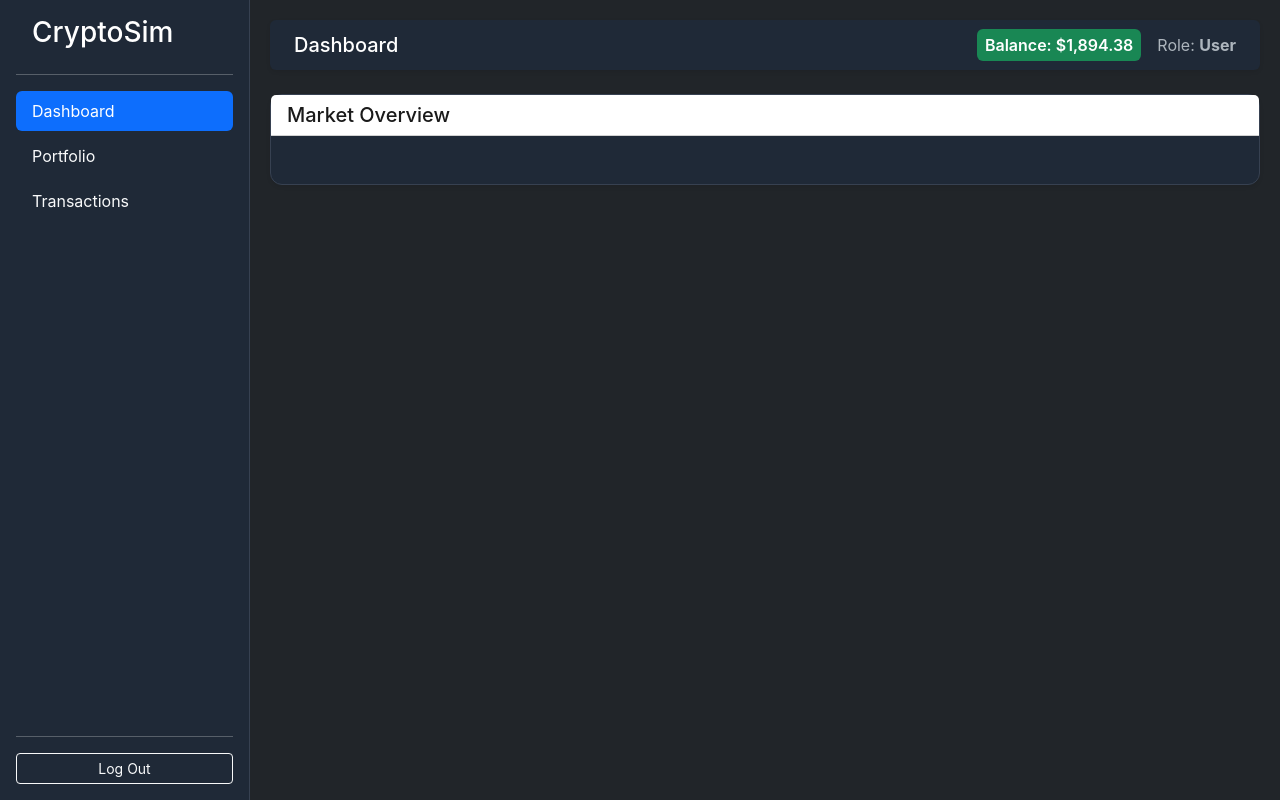
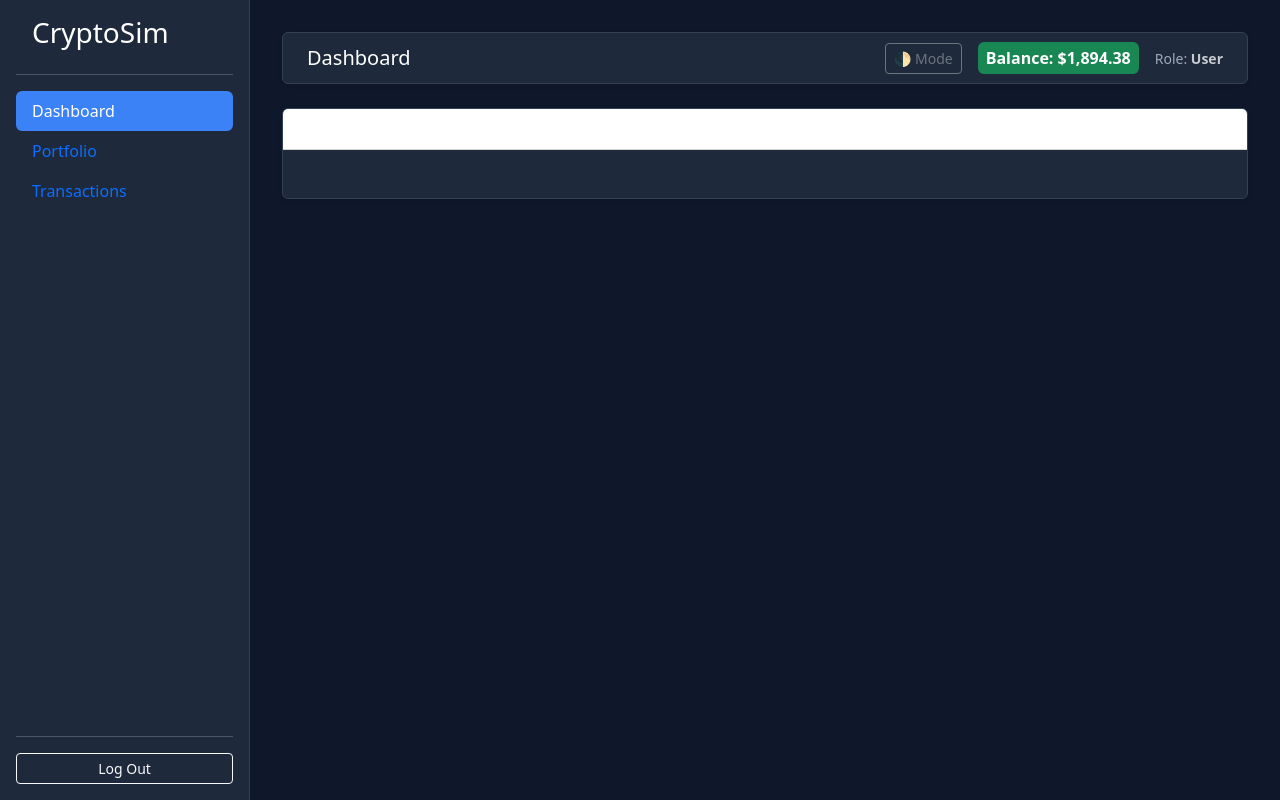
Before and after one commit to Dembem1/Cryptocurrency-Trading-Simulator, a Flask app: page /dashboard/user in a window 1280 px wide. Run offline with Flask 3, Linux system fonts and the light colour scheme.

Commit message:
light theme added

```diff
--- a/static/style.css
+++ b/static/style.css
@@ -1,17 +1,37 @@
-/* General body */
-body {
-    background-color: #111827;
-    color: #e5e7eb;
-    font-family: 'Inter', system-ui, -apple-system, sans-serif;
-    min-height: 100vh;
-    margin: 0;
+:root {
+    --bg-color: #0f172a;
+    --sidebar-bg: #1e293b;
+    --card-bg: #1e293b;
+    --text-main: #cbd5e1;
+    --text-heading: #ffffff;
+    --border-color: #334155;
+    --input-bg: #0f172a;
 }
 
-/* Layout structure */
+[data-theme="light"] {
+    --bg-color: #f8f9fa;
+    --sidebar-bg: #ffffff;
+    --card-bg: #ffffff;
+    --text-main: #334155;
+    --text-heading: #0f172a;
+    --border-color: #e2e8f0;
+    --input-bg: #ffffff;
+}
+
+body {
+    background-color: var(--bg-color) !important;
+    color: var(--text-main) !important;
+    transition: all 0.3s ease;
+}
+
+/* Fix for all text and headings */
+p, span, li, label, .form-label, td, th, .text-muted { color: var(--text-main) !important; }
+h1, h2, h3, h4, h5, h6, .navbar-brand, .card-title, strong, b { color: var(--text-heading) !important; }
+
 .sidebar {
     height: 100vh;
-    background-color: #1f2937; /* sidebar */
-    border-right: 1px solid #374151;
+    background-color: var(--sidebar-bg) !important;
+    border-right: 1px solid var(--border-color);
     position: fixed;
     width: 250px;
     z-index: 1000;
@@ -23,148 +43,16 @@ body {
     width: calc(100% - 250px);
 }
 
-/* Navigation and Sidebar */
-.nav-link {
-    color: #9ca3af !important;
-    transition: all 0.2s ease;
-    border-radius: 6px;
-    margin-bottom: 5px;
+.no-sidebar { margin-left: 0 !important; width: 100% !important; }
+
+.card { background-color: var(--card-bg) !important; border: 1px solid var(--border-color) !important; }
+
+.form-control {
+    background-color: var(--input-bg) !important;
+    border: 1px solid var(--border-color) !important;
+    color: var(--text-main) !important;
 }
 
-.nav-link:hover {
-    color: #fbbf24 !important; /* hover effect  */
-    background-color: rgba(255, 255, 255, 0.05);
-}
+.nav-link.active { background-color: #3b82f6 !important; color: #ffffff !important; }
 
-.nav-link.active {
-    background-color: #3b82f6 !important;
-    color: #ffffff !important;
-}
-
-/* Cards and Visual Hierarchy */
-.card {
-    background-color: #1f2937;
-    border: 1px solid #374151;
-    border-radius: 12px;
-    color: #e5e7eb;
-}
-
-.card-hover {
-    transition: border-color 0.2s ease, transform 0.2s ease;
-    cursor: pointer;
-}
-
-.card-hover:hover {
-    border-color: #6366f1 !important;
-    transform: translateY(-4px); /* lift effect */
-}
-
-/* Forms and Input Visibility */
-.form-control {
-    background-color: #111827 !important;
-    border: 1px solid #374151;
-    color: #ffffff !important;
-    padding: 0.75rem;
-}
-
-.form-control:focus {
-    background-color: #111827;
-    color: #ffffff;
-    border-color: #3b82f6;
-    box-shadow: 0 0 0 0.25rem rgba(59, 130, 246, 0.25);
-}
-
-.form-control::placeholder {
-    color: #6b7280;
-}
-
-/* Autofill on dark theme */
-input:-webkit-autofill,
-input:-webkit-autofill:hover,
-input:-webkit-autofill:focus {
-    -webkit-box-shadow: 0 0 0px 1000px #111827 inset;
-    -webkit-text-fill-color: #ffffff;
-    caret-color: #ffffff;
-}
-
-/* Tables and Data Clarity */
-.table {
-    color: #e5e7eb;
-    border-color: #374151;
-}
-
-.table-dark {
-    --bs-table-bg: #1f2937;
-    --bs-table-border-color: #374151;
-}
-
-/* Financial indicators */
-.text-success { color: #10b981 !important; } /* profit/ROI */
-.text-danger { color: #ef4444 !important; }  /* loss */
-.badge { font-weight: 600; padding: 0.5em 0.8em; }
-
-/* Scrollbar */
-::-webkit-scrollbar {
-    width: 8px;
-}
-
-::-webkit-scrollbar-track {
-    background: #111827;
-}
-
-::-webkit-scrollbar-thumb {
-    background: #374151;
-    border-radius: 10px;
-}
-
-::-webkit-scrollbar-thumb:hover {
-    background: #4b5563;
-}
-
-/* Theme variables */
-:root {
-    --text-light: #f8f9fa;
-    --text-white: #ffffff;
-    --text-muted-light: #adb5bd;
-    --text-dark: #1a1a1a;
-    --text-muted-dark: #4b5563;
-    --bg-white: #ffffff;
-}
-
-/* General light text theme */
-.card-body, .card-title, .card-text,
-.list-group-item, .nav-link,
-label, .form-label, .input-group-text {
-    color: var(--text-light) !important;
-}
-
-.text-muted, .small, span.text-secondary {
-    color: var(--text-muted-light) !important;
-}
-
-/* Light background contexts */
-.table,
-.table :is(td, th, thead th, tbody tr td) {
-    background-color: var(--bg-white) !important;
-    color: var(--text-dark) !important;
-    border-color: #dee2e6 !important;
-}
-
-/* Specific overrides for bold text and titles within light containers */
-.table :is(h5, h6, b, strong),
-.bg-light h5,
-.bg-white h5,
-.coin-name,
-.coin-symbol {
-    color: var(--text-dark) !important;
-}
-
-/* improving readability for muted text on light backgrounds */
-.table .text-muted {
-    color: var(--text-muted-dark) !important;
-}
-
-/* Safety patch */
-.alert, .alert-heading, .alert p {
-    color: #0f172a !important;
-}
+.btn-primary, .badge.bg-success, .badge.bg-danger { color: #ffffff !important; }
--- a/templates/layout.html
+++ b/templates/layout.html
@@ -7,37 +7,8 @@
 
     <link href="https://cdn.jsdelivr.net/npm/bootstrap@5.3.0/dist/css/bootstrap.min.css" rel="stylesheet">
     <link rel="stylesheet" href="{{ url_for('static', filename='style.css') }}">
-
-    <style>
-        /* structural CSS only */
-        .sidebar {
-            height: 100vh;
-            position: fixed;
-            width: 250px;
-            z-index: 1000;
-            background: #1f2937;
-        }
-        .main-content {
-            margin-left: 250px;
-            padding: 20px;
-            width: calc(100% - 250px);
-            transition: all 0.3s;
-        }
-        /* Style for when sidebar is hidden */
-        .no-sidebar {
-            margin-left: 0 !important;
-            width: 100% !important;
-            display: flex;
-            flex-direction: column;
-            justify-content: center;
-            min-height: 100vh;
-        }
-        .nav-link { color: rgba(255,255,255,.75); margin-bottom: 5px; }
-        .nav-link:hover { color: white; background: rgba(255,255,255,.1); }
-        .nav-link.active { background: #0d6efd !important; color: white !important; }
-    </style>
 </head>
-<body class="bg-dark text-white">
+<body>
 
     {% if username %}
     <div class="sidebar d-flex flex-column p-3">
@@ -45,28 +16,14 @@
         <hr>
         <ul class="nav nav-pills flex-column mb-auto">
             {% if role == 'admin' %}
-                <li class="nav-item">
-                    <a href="{{ url_for('admin_dashboard', username=username) }}" class="nav-link {% if title == 'Admin Dashboard' %}active{% endif %}">Admin Home</a>
-                </li>
-                <li>
-                    <a href="{{ url_for('manage_users', username=username) }}" class="nav-link {% if title == 'Manage Users' %}active{% endif %}">User Management</a>
-                </li>
-                <li>
-                    <a href="{{ url_for('manage_coins', username=username) }}" class="nav-link {% if title == 'Manage Coins' %}active{% endif %}">Coin Management</a>
-                </li>
-                <li>
-                    <a href="{{ url_for('logs', username=username) }}" class="nav-link {% if title == 'System Logs' %}active{% endif %}">System Logs</a>
-                </li>
+                <li><a href="{{ url_for('admin_dashboard', username=username) }}" class="nav-link {% if title == 'Admin Dashboard' %}active{% endif %}">Admin Home</a></li>
+                <li><a href="{{ url_for('manage_users', username=username) }}" class="nav-link {% if title == 'Manage Users' %}active{% endif %}">User Management</a></li>
+                <li><a href="{{ url_for('manage_coins', username=username) }}" class="nav-link {% if title == 'Manage Coins' %}active{% endif %}">Coin Management</a></li>
+                <li><a href="{{ url_for('logs', username=username) }}" class="nav-link {% if title == 'System Logs' %}active{% endif %}">System Logs</a></li>
             {% else %}
-                <li class="nav-item">
-                    <a href="{{ url_for('dashboard', username=username) }}" class="nav-link {% if page_title == 'Dashboard' %}active{% endif %}">Dashboard</a>
-                </li>
-                <li>
-                    <a href="{{ url_for('portfolio', username=username) }}" class="nav-link {% if page_category == 'portfolio' %}active{% endif %}">Portfolio</a>
-                </li>
-                <li>
-                    <a href="{{ url_for('transactions', username=username) }}" class="nav-link {% if page_title == 'Transactions' %}active{% endif %}">Transactions</a>
-                </li>
+                <li><a href="{{ url_for('dashboard', username=username) }}" class="nav-link {% if page_title == 'Dashboard' %}active{% endif %}">Dashboard</a></li>
+                <li><a href="{{ url_for('portfolio', username=username) }}" class="nav-link {% if page_category == 'portfolio' %}active{% endif %}">Portfolio</a></li>
+                <li><a href="{{ url_for('transactions', username=username) }}" class="nav-link {% if page_title == 'Transactions' %}active{% endif %}">Transactions</a></li>
             {% endif %}
         </ul>
         <hr>
@@ -77,11 +34,14 @@
     <div class="main-content {% if not username %}no-sidebar{% endif %}">
 
         {% if username %}
-        <nav class="navbar navbar-expand-lg navbar-dark mb-4 shadow-sm px-4 rounded" style="background-color: #1f2937;">
+        <nav class="navbar navbar-expand-lg navbar-dark mb-4 shadow-sm px-4 rounded" style="background-color: var(--sidebar-bg); border: 1px solid var(--border-color);">
             <span class="navbar-brand mb-0 h1">{{ page_title or title }}</span>
             <div class="ms-auto d-flex align-items-center">
-               <span class="badge bg-success me-3 p-2 fs-6"> Balance: ${{ "{:,.2f}".format(balance | float) if balance else "0.00" }}</span>
-                <span class="text-muted">Role: <strong class="text-capitalize">{{ role }}</strong></span>
+                <button id="theme-toggle" class="btn btn-sm btn-outline-secondary me-3">🌓 Mode</button>
+                <span class="badge bg-success me-3 p-2 fs-6">
+                    Balance: ${{ "{:,.2f}".format(balance | float) if balance else "0.00" }}
+                </span>
+                <span class="small opacity-75">Role: <strong class="text-capitalize">{{ role }}</strong></span>
             </div>
         </nav>
         {% endif %}
@@ -103,5 +63,21 @@
     </div>
 
     <script src="https://cdn.jsdelivr.net/npm/bootstrap@5.3.0/dist/js/bootstrap.bundle.min.js"></script>
+    <script src="https://cdn.jsdelivr.net/npm/chart.js"></script>
+
+    <script>
+        const toggleBtn = document.getElementById('theme-toggle');
+        const currentTheme = localStorage.getItem('theme') || 'dark';
+        document.documentElement.setAttribute('data-theme', currentTheme);
+
+        if (toggleBtn) {
+            toggleBtn.addEventListener('click', () => {
+                let theme = document.documentElement.getAttribute('data-theme');
+                let newTheme = (theme === 'dark') ? 'light' : 'dark';
+                document.documentElement.setAttribute('data-theme', newTheme);
+                localStorage.setItem('theme', newTheme);
+            });
+        }
+    </script>
 </body>
 </html>
```
